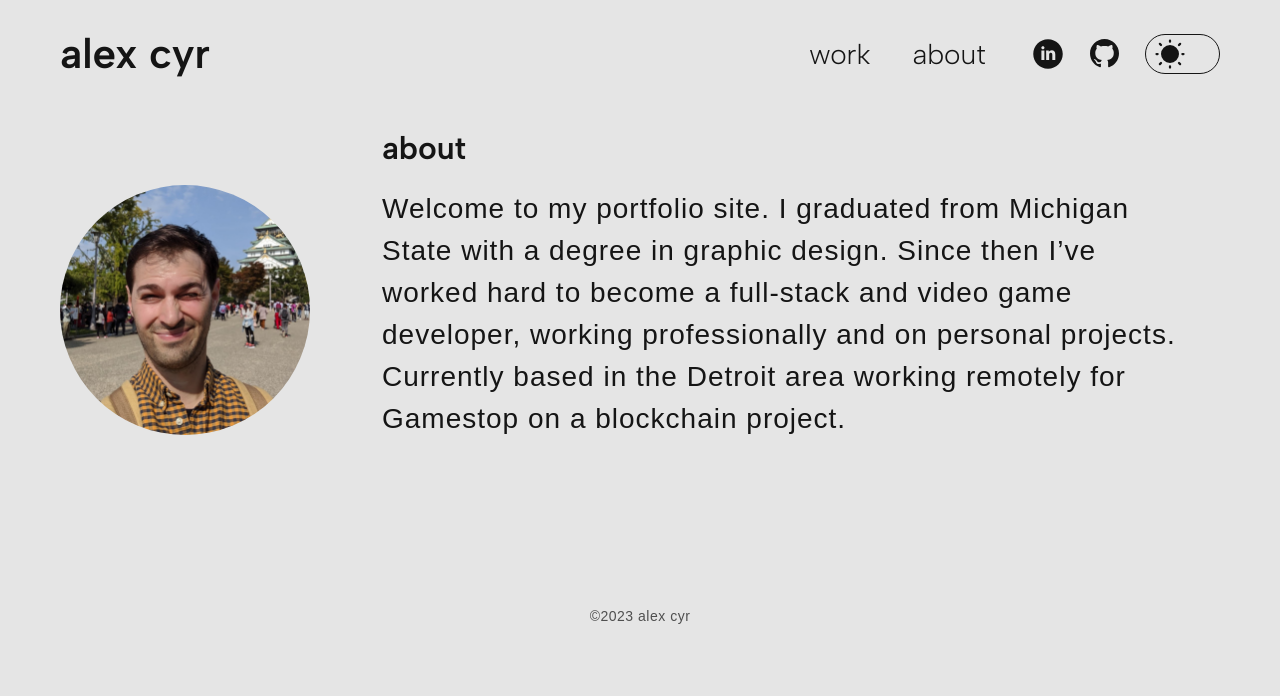
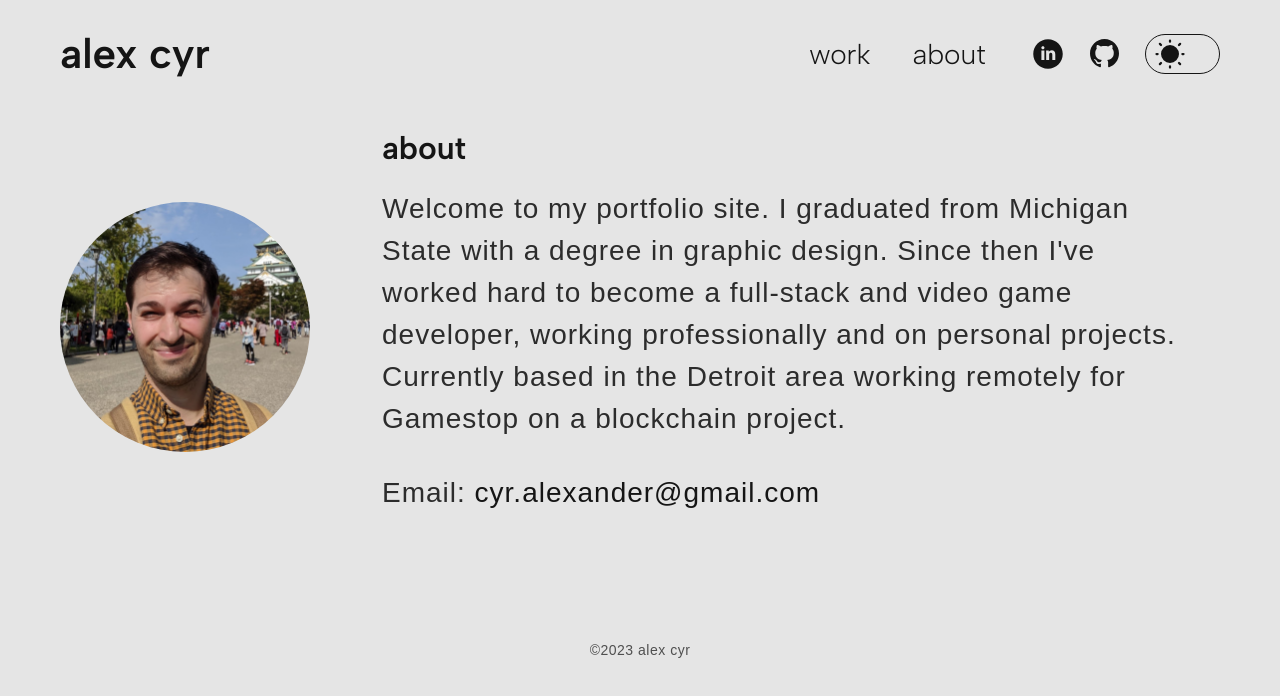
Before and after one commit to alexcyr/portfolio, a React app: page /about in a window 1280 px wide. Shown: the top 696 px of the page. Built offline with nearby package versions, Linux system fonts and the light colour scheme.

Commit message:
about styles

```diff
--- a/src/pages/About/About.tsx
+++ b/src/pages/About/About.tsx
@@ -7,6 +7,17 @@ const AboutWrapper = styled.div`
 	display: flex;
 	gap: ${({ theme }) => theme.space.s72};
 	align-items: center;
+
+	${({ theme }) => theme.mediaWidth.upToSmall`
+        gap: ${({ theme }) => theme.space.s48};
+
+	`}
+
+	${({ theme }) => theme.mediaWidth.upToSmall`
+		flex-direction: column;
+        gap: ${({ theme }) => theme.space.s16};
+        margin-top: ${({ theme }) => theme.space.s16};
+	`}
 `;
 
 const Image = styled.img`
@@ -15,24 +26,44 @@ const Image = styled.img`
 	border-radius: 50%;
 	overflow: hidden;
 	flex-shrink: 0;
+
+	${({ theme }) => theme.mediaWidth.upToSmall`
+		width: 150px;
+	    height: 150px;
+	`}
 `;
 
 const ContentWrapper = styled.div``;
 
 const Bio = styled.p`
+	color: ${({ theme }) => theme.color.primary2};
 	font-weight: ${({ theme }) => theme.text.weight.light};
 	font-family: ${({ theme }) => theme.text.family.body};
 	margin: 0 auto;
 	max-width: 800px;
+
+	a {
+		color: ${({ theme }) => theme.color.primary1};
+		text-decoration: none;
+
+		&:hover {
+			text-decoration: underline;
+		}
+	}
 
 	${({ theme }) => `
 
         font-size: ${theme.text.size.s28};
 		line-height: 42px;
 		letter-spacing: 1px;
-		margin: ${theme.space.s20} auto ${theme.space.s72} auto;
+		margin: ${theme.space.s20} auto ${theme.space.s32} auto;
 
       `}
+
+	${({ theme }) => theme.mediaWidth.upToMedium`
+		font-size: ${theme.text.size.s18};
+        line-height: 32px;
+	`}
 `;
 
 export function About() {
@@ -43,9 +74,12 @@ export function About() {
 				<h1>about</h1>
 				<Bio>
 					Welcome to my portfolio site. I graduated from Michigan State with a degree in graphic
-					design. Since then I’ve worked hard to become a full-stack and video game developer,
+					design. Since then I've worked hard to become a full-stack and video game developer,
 					working professionally and on personal projects. Currently based in the Detroit area
 					working remotely for Gamestop on a blockchain project.
+				</Bio>
+				<Bio>
+					Email: <a href="mailto:cyr.alexander@gmail.com">cyr.alexander@gmail.com</a>
 				</Bio>
 			</ContentWrapper>
 		</AboutWrapper>
```
